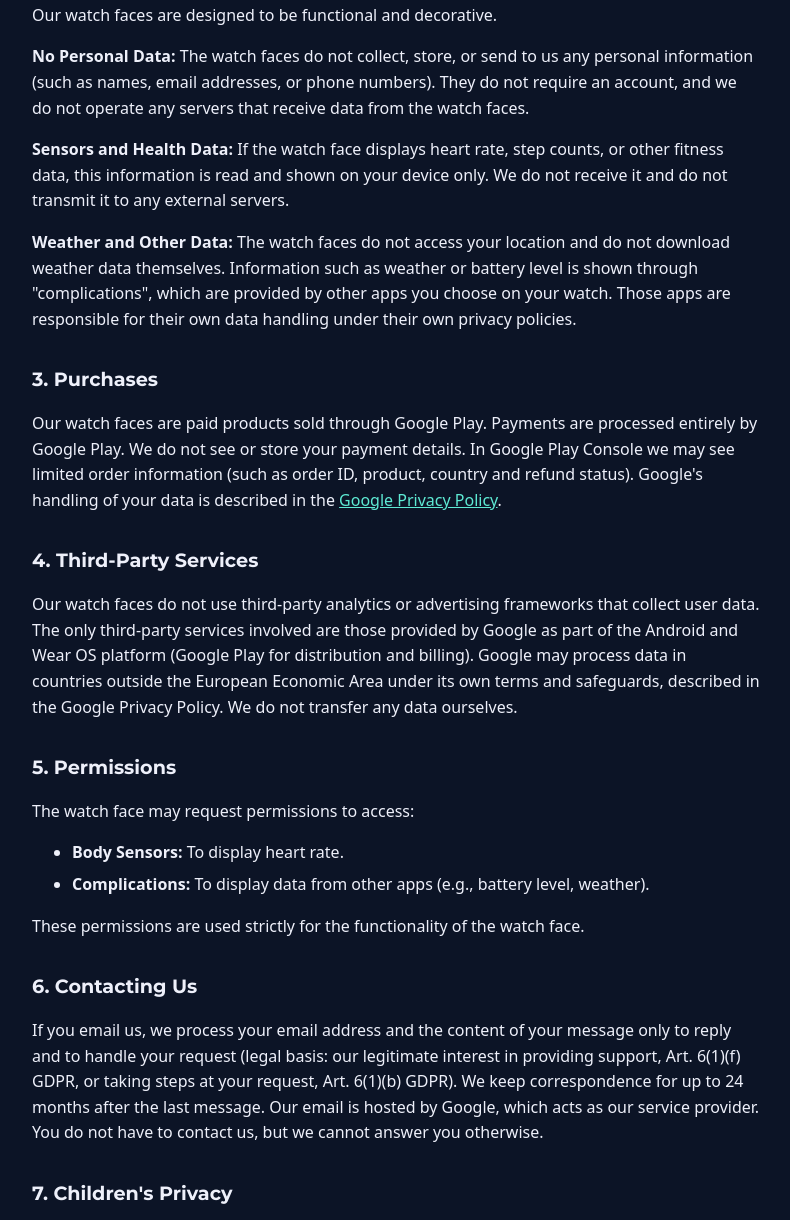
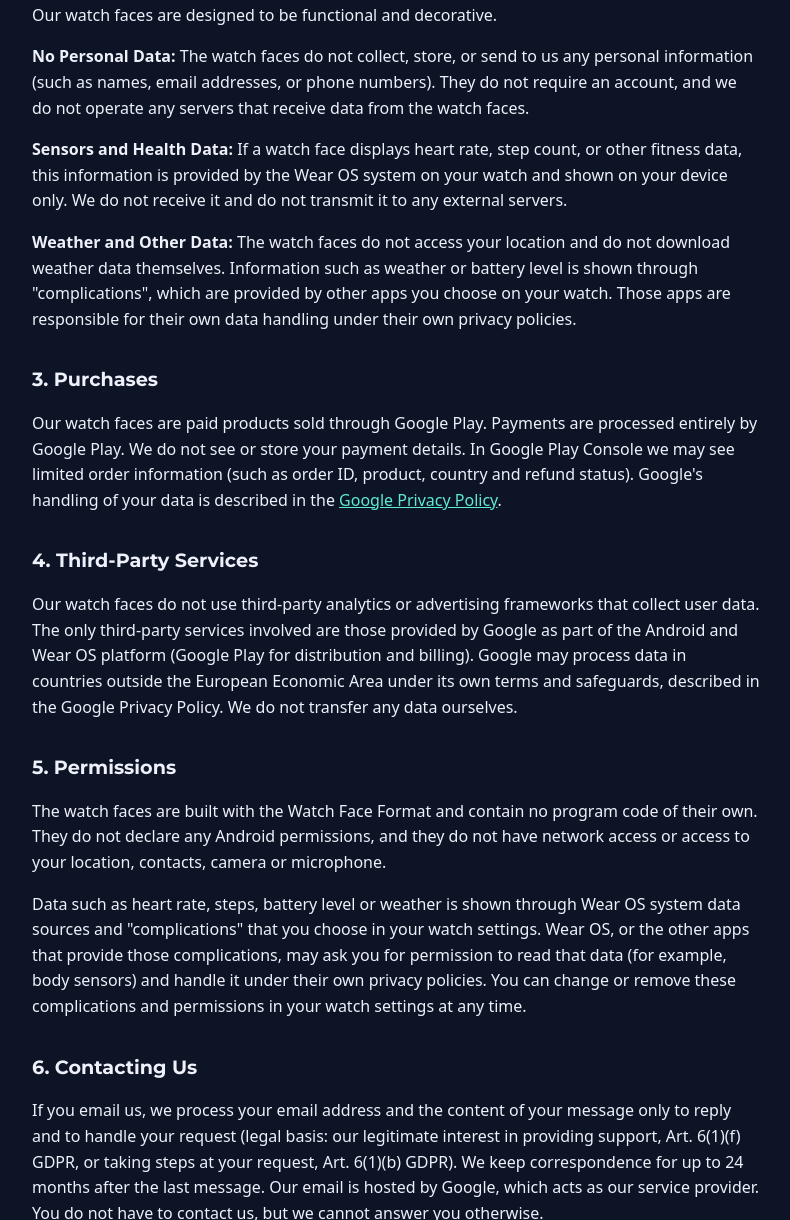
Before and after one commit to mmmconcept/mmmconcept.github.io, a plain HTML site: page legal/watch-faces-privacy/index.html in a window 1280 px wide. Shown: the part 540-1760 px from the top of the page, without its empty margins (244-1034 px from the left). Drawn offline with Linux system fonts and the light colour scheme.

Commit message:
Privacy policies: align permissions and data flows with manifests

```diff
--- a/legal/watch-faces-privacy/index.html
+++ b/legal/watch-faces-privacy/index.html
@@ -22,7 +22,7 @@
     <h2>2. Data Collection and Usage</h2>
     <p>Our watch faces are designed to be functional and decorative.</p>
     <p><strong>No Personal Data:</strong> The watch faces do not collect, store, or send to us any personal information (such as names, email addresses, or phone numbers). They do not require an account, and we do not operate any servers that receive data from the watch faces.</p>
-    <p><strong>Sensors and Health Data:</strong> If the watch face displays heart rate, step counts, or other fitness data, this information is read and shown on your device only. We do not receive it and do not transmit it to any external servers.</p>
+    <p><strong>Sensors and Health Data:</strong> If a watch face displays heart rate, step count, or other fitness data, this information is provided by the Wear OS system on your watch and shown on your device only. We do not receive it and do not transmit it to any external servers.</p>
     <p><strong>Weather and Other Data:</strong> The watch faces do not access your location and do not download weather data themselves. Information such as weather or battery level is shown through &quot;complications&quot;, which are provided by other apps you choose on your watch. Those apps are responsible for their own data handling under their own privacy policies.</p>
 
     <h2>3. Purchases</h2>
@@ -32,12 +32,8 @@
     <p>Our watch faces do not use third-party analytics or advertising frameworks that collect user data. The only third-party services involved are those provided by Google as part of the Android and Wear OS platform (Google Play for distribution and billing). Google may process data in countries outside the European Economic Area under its own terms and safeguards, described in the Google Privacy Policy. We do not transfer any data ourselves.</p>
 
     <h2>5. Permissions</h2>
-    <p>The watch face may request permissions to access:</p>
-    <ul>
-      <li><strong>Body Sensors:</strong> To display heart rate.</li>
-      <li><strong>Complications:</strong> To display data from other apps (e.g., battery level, weather).</li>
-    </ul>
-    <p>These permissions are used strictly for the functionality of the watch face.</p>
+    <p>The watch faces are built with the Watch Face Format and contain no program code of their own. They do not declare any Android permissions, and they do not have network access or access to your location, contacts, camera or microphone.</p>
+    <p>Data such as heart rate, steps, battery level or weather is shown through Wear OS system data sources and &quot;complications&quot; that you choose in your watch settings. Wear OS, or the other apps that provide those complications, may ask you for permission to read that data (for example, body sensors) and handle it under their own privacy policies. You can change or remove these complications and permissions in your watch settings at any time.</p>
 
     <h2>6. Contacting Us</h2>
     <p>If you email us, we process your email address and the content of your message only to reply and to handle your request (legal basis: our legitimate interest in providing support, Art. 6(1)(f) GDPR, or taking steps at your request, Art. 6(1)(b) GDPR). We keep correspondence for up to 24 months after the last message. Our email is hosted by Google, which acts as our service provider. You do not have to contact us, but we cannot answer you otherwise.</p>
```
Also changed, not shown: legal/pocket-tower-defense-privacy/index.html (+2 -1 lines).
